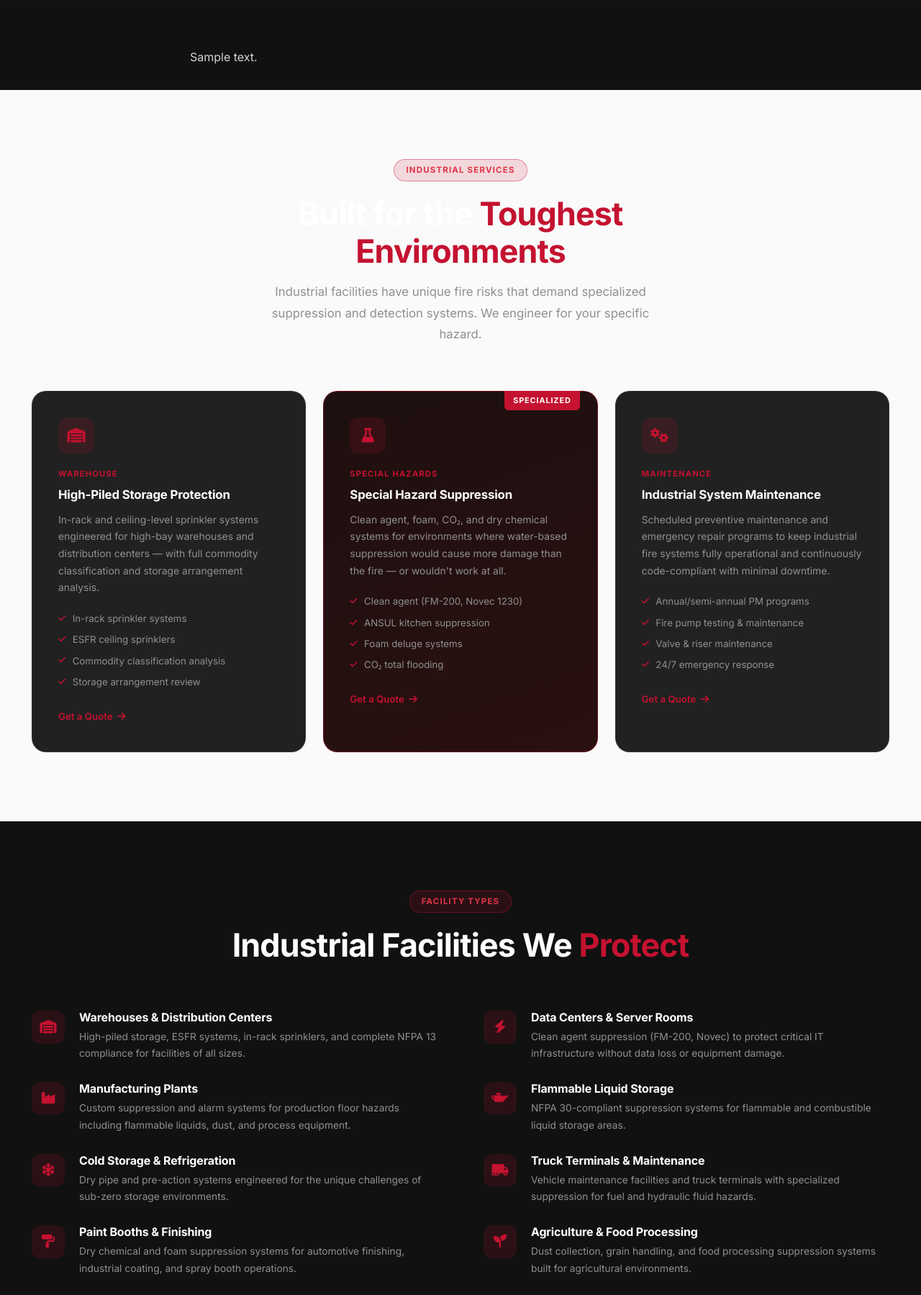
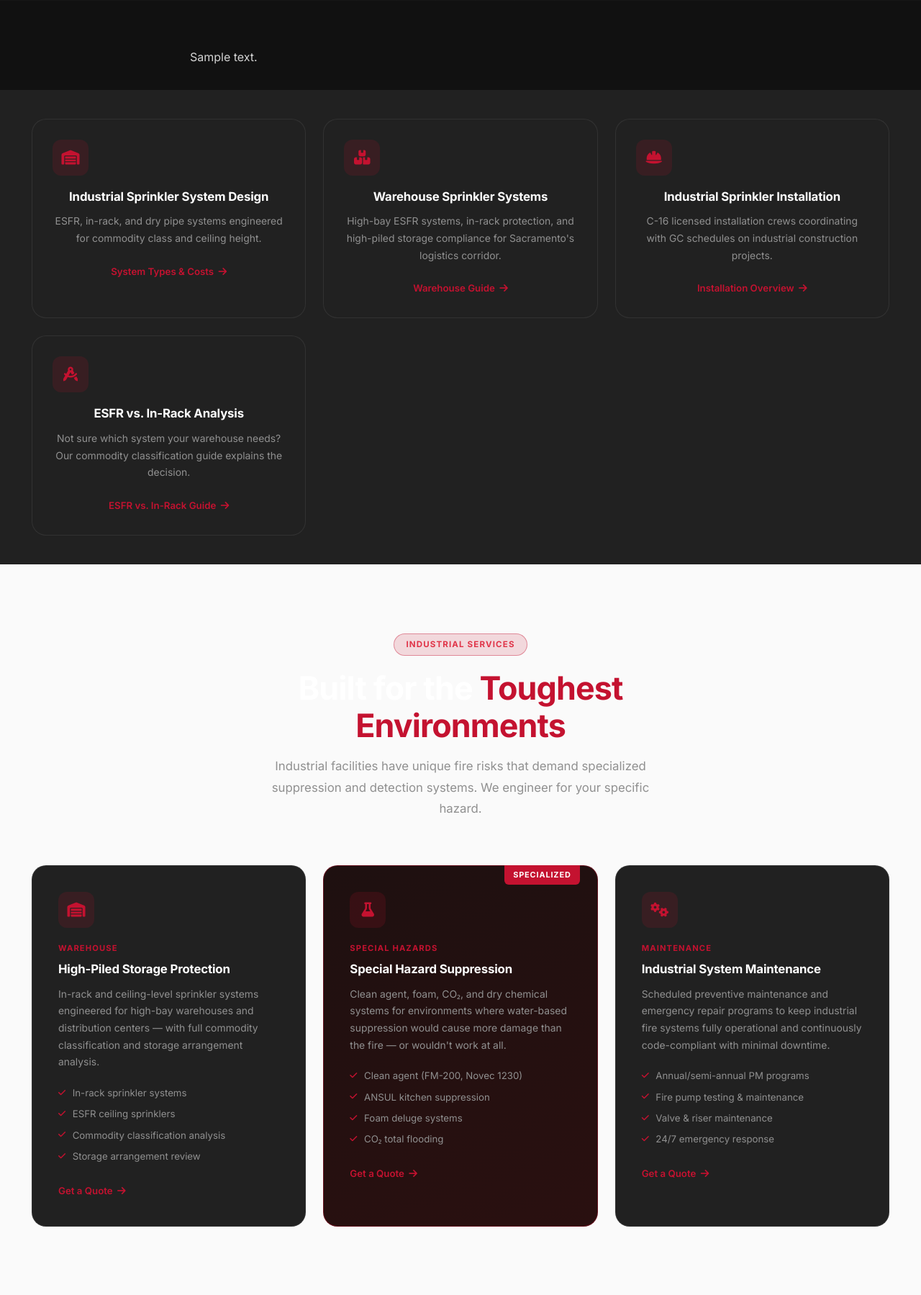
Before and after one commit to mrbriancoheni-collab/richardson, a WordPress theme: template page-industrial.php in a window 1280 px wide. Shown: the part 946-2745 px from the top of the page at 72% size. Run offline with PHP 8.4 and a stand-in for WordPress, Linux system fonts and the light colour scheme; the site name, menu and one post (Sample post) are stand-ins, and other content is empty.

Commit message:
Wire 3 new service sub-pages (templates pending) + add industrial at-a-glance section
- functions.php: add routing for industrial-sprinkler-system,
  warehouse-fire-sprinkler-system, fire-sprinkler-installation
- inc/seo.php: add title/desc/schema_type for all 3 new slugs
- inc/sitemap.php: add all 3 at priority 0.9
- page-industrial.php: add at-a-glance 4-card section linking to
  /industrial-sprinkler-system/, /warehouse-fire-sprinkler-system/,
  /fire-sprinkler-installation/, /esfr-vs-in-rack/

Co-Authored-By: Claude Sonnet 4.6 <noreply@anthropic.com>
Claude-Session: https://claude.ai/code/session_012aCi4NDpCqEQgAS1qUPdfa

```diff
--- a/functions.php
+++ b/functions.php
@@ -61,6 +61,9 @@ add_filter( 'template_include', function( $template ) {
         'permit-guide-sacramento'               => 'permit-guide-sacramento.php',
         'esfr-vs-in-rack'                       => 'esfr-vs-in-rack.php',
         'commercial-sprinkler-system'           => 'commercial-sprinkler-system.php',
+        'industrial-sprinkler-system'           => 'industrial-sprinkler-system.php',
+        'warehouse-fire-sprinkler-system'       => 'warehouse-fire-sprinkler-system.php',
+        'fire-sprinkler-installation'           => 'fire-sprinkler-installation.php',
         'fire-sprinkler-system-design'          => 'fire-sprinkler-design.php',
         'tenant-improvement-fire-sprinklers'    => 'ti-fire-sprinklers.php',
         'wet-pipe-vs-dry-pipe-sprinklers'       => 'wet-dry-pipe-guide.php',
--- a/inc/seo.php
+++ b/inc/seo.php
@@ -143,6 +143,24 @@ function rfp_get_page_seo() {
                 $seo['title']       = 'Commercial Sprinkler System Design & Installation Sacramento | NFPA 13 | Richardson Fire Protection';
                 $seo['description'] = 'Commercial sprinkler system types, NFPA 13 code requirements, installation costs, and the design-build process — by Sacramento\'s C-16 licensed fire sprinkler contractor. Wet pipe, dry pipe, pre-action, and deluge systems.';
                 $seo['schema_type'] = 'commercial_sprinkler_system';
+                break;
+
+            case 'industrial-sprinkler-system':
+                $seo['title']       = 'Industrial Fire Sprinkler System Design & Installation Sacramento | ESFR | Richardson';
+                $seo['description'] = 'Industrial fire sprinkler systems for warehouses, manufacturing, and cold storage in Sacramento and Northern California. ESFR, in-rack, dry pipe — NFPA 13 design-build, C-16 licensed, commodity analysis included.';
+                $seo['schema_type'] = 'industrial_sprinkler_system';
+                break;
+
+            case 'warehouse-fire-sprinkler-system':
+                $seo['title']       = 'Warehouse Fire Sprinkler System Installation Sacramento | ESFR & High-Piled | Richardson';
+                $seo['description'] = 'Warehouse fire sprinkler system design and installation in Sacramento — ESFR, in-rack, and ceiling-only systems for high-bay warehouses and distribution centers. Commodity analysis, NFPA 13 Ch. 20, C-16 licensed.';
+                $seo['schema_type'] = 'warehouse_sprinkler_system';
+                break;
+
+            case 'fire-sprinkler-installation':
+                $seo['title']       = 'Fire Sprinkler Installation Companies Sacramento | C-16 Licensed | Richardson Fire Protection';
+                $seo['description'] = 'Licensed fire sprinkler installation contractor in Sacramento. Commercial, industrial, and multifamily fire sprinkler installation — full design-build, AHJ permits, 24–48 hr bids. CSLB C-16 #1053506.';
+                $seo['schema_type'] = 'installation_hub';
                 break;
 
             case 'commercial':
--- a/inc/sitemap.php
+++ b/inc/sitemap.php
@@ -35,7 +35,10 @@ add_action( 'template_redirect', function () {
         // Service hubs
         [ 'loc' => home_url( '/services/' ),                     'priority' => '0.9', 'changefreq' => 'weekly',  'lastmod' => $now ],
         [ 'loc' => home_url( '/commercial/' ),                   'priority' => '0.9', 'changefreq' => 'weekly',  'lastmod' => $now ],
-        [ 'loc' => home_url( '/commercial-sprinkler-system/' ), 'priority' => '0.9', 'changefreq' => 'monthly', 'lastmod' => $now ],
+        [ 'loc' => home_url( '/commercial-sprinkler-system/' ),  'priority' => '0.9', 'changefreq' => 'monthly', 'lastmod' => $now ],
+        [ 'loc' => home_url( '/industrial-sprinkler-system/' ),  'priority' => '0.9', 'changefreq' => 'monthly', 'lastmod' => $now ],
+        [ 'loc' => home_url( '/warehouse-fire-sprinkler-system/' ), 'priority' => '0.9', 'changefreq' => 'monthly', 'lastmod' => $now ],
+        [ 'loc' => home_url( '/fire-sprinkler-installation/' ), 'priority' => '0.9', 'changefreq' => 'monthly', 'lastmod' => $now ],
         [ 'loc' => home_url( '/industrial/' ),                   'priority' => '0.9', 'changefreq' => 'weekly',  'lastmod' => $now ],
         [ 'loc' => home_url( '/residential/' ),                  'priority' => '0.9', 'changefreq' => 'weekly',  'lastmod' => $now ],
         [ 'loc' => home_url( '/fire-pump/' ),                    'priority' => '0.9', 'changefreq' => 'weekly',  'lastmod' => $now ],
--- a/page-industrial.php
+++ b/page-industrial.php
@@ -55,6 +55,38 @@ get_header();
         </div>
       <?php endif; ?>
     <?php endwhile; endif; ?>
+
+    <!-- ========== AT A GLANCE ========== -->
+    <section class="section" style="background: var(--c-surface); padding-top: 2.5rem; padding-bottom: 2.5rem;">
+      <div class="container">
+        <div class="services-grid services-grid--4 reveal-up">
+          <div class="service-card service-card--sm" style="text-align:center;">
+            <div class="service-card__icon"><i class="fa-solid fa-warehouse"></i></div>
+            <h3 class="service-card__title">Industrial Sprinkler System Design</h3>
+            <p class="service-card__desc">ESFR, in-rack, and dry pipe systems engineered for commodity class and ceiling height.</p>
+            <a href="<?php echo esc_url( home_url( '/industrial-sprinkler-system/' ) ); ?>" class="service-card__link">System Types &amp; Costs <i class="fa-solid fa-arrow-right"></i></a>
+          </div>
+          <div class="service-card service-card--sm" style="text-align:center;">
+            <div class="service-card__icon"><i class="fa-solid fa-boxes-stacked"></i></div>
+            <h3 class="service-card__title">Warehouse Sprinkler Systems</h3>
+            <p class="service-card__desc">High-bay ESFR systems, in-rack protection, and high-piled storage compliance for Sacramento's logistics corridor.</p>
+            <a href="<?php echo esc_url( home_url( '/warehouse-fire-sprinkler-system/' ) ); ?>" class="service-card__link">Warehouse Guide <i class="fa-solid fa-arrow-right"></i></a>
+          </div>
+          <div class="service-card service-card--sm" style="text-align:center;">
+            <div class="service-card__icon"><i class="fa-solid fa-hard-hat"></i></div>
+            <h3 class="service-card__title">Industrial Sprinkler Installation</h3>
+            <p class="service-card__desc">C-16 licensed installation crews coordinating with GC schedules on industrial construction projects.</p>
+            <a href="<?php echo esc_url( home_url( '/fire-sprinkler-installation/' ) ); ?>" class="service-card__link">Installation Overview <i class="fa-solid fa-arrow-right"></i></a>
+          </div>
+          <div class="service-card service-card--sm" style="text-align:center;">
+            <div class="service-card__icon"><i class="fa-solid fa-drafting-compass"></i></div>
+            <h3 class="service-card__title">ESFR vs. In-Rack Analysis</h3>
+            <p class="service-card__desc">Not sure which system your warehouse needs? Our commodity classification guide explains the decision.</p>
+            <a href="<?php echo esc_url( home_url( '/esfr-vs-in-rack/' ) ); ?>" class="service-card__link">ESFR vs. In-Rack Guide <i class="fa-solid fa-arrow-right"></i></a>
+          </div>
+        </div>
+      </div>
+    </section>
 
     <!-- ========== CORE SERVICES ========== -->
     <section id="industrial-services" class="section industrial" style="background: #fafafa;">
```
